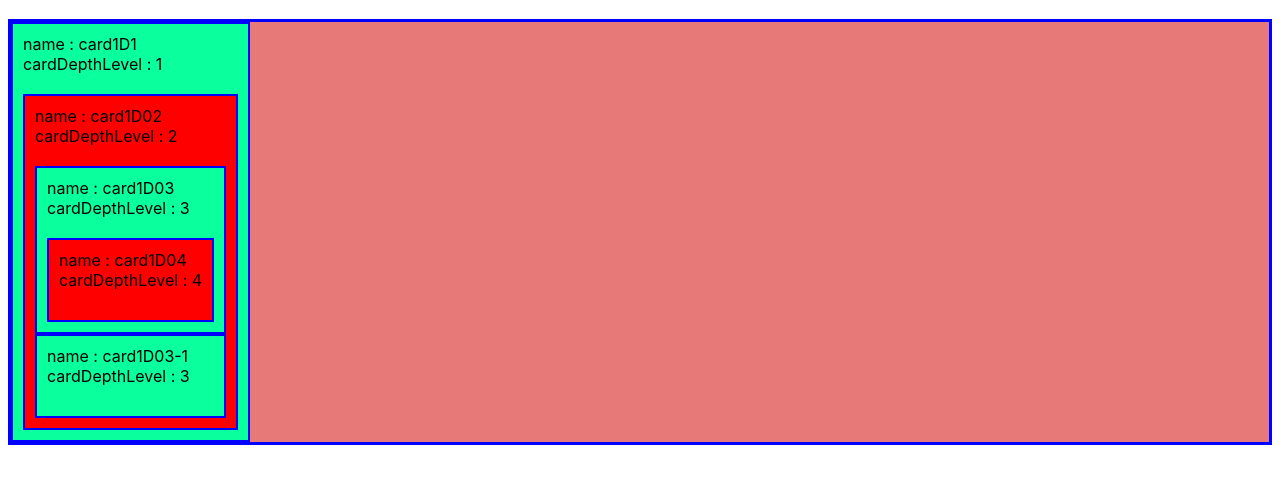
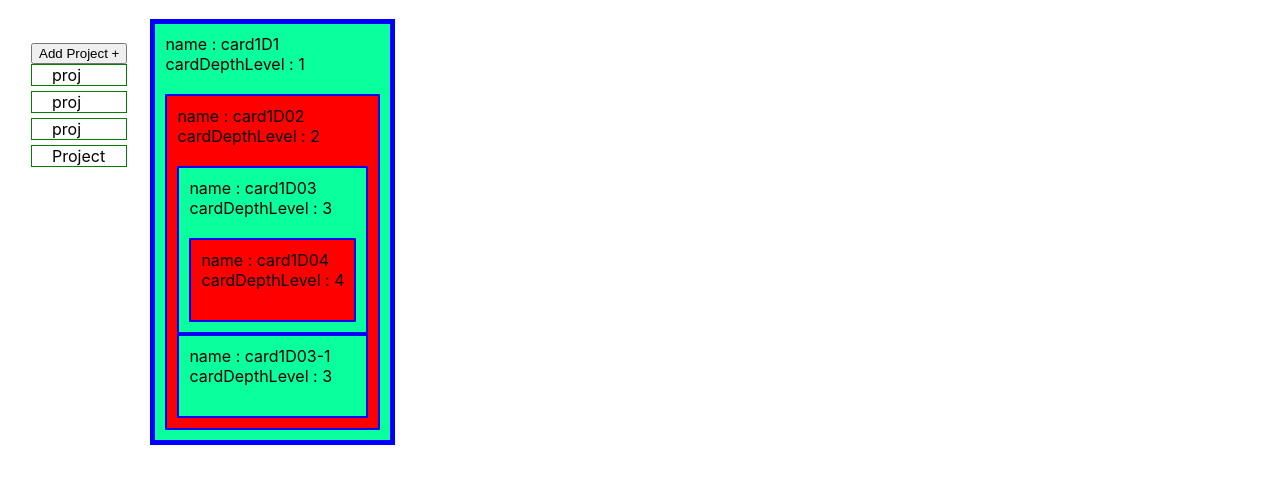
Before and after one commit to thereisnodeveloper/todolist, a website built with webpack: page src/index.html in a window 1280 px wide. Shown: the part 63-546 px from the top of the page. Built offline with nearby package versions, Linux system fonts and the light colour scheme.

Commit message:
wip: project manager)

```diff
--- a/src/displayManager.js
+++ b/src/displayManager.js
@@ -2,8 +2,8 @@ export default {addToDisplay, addClass}
 
 const docContent=document.querySelector(".doc-content")
 
-function addToDisplay(content, target=docContent){
-    const elem = document.createElement("div")
+function addToDisplay(content, target=docContent, elemType="div"){
+    const elem = document.createElement(elemType)
     elem.textContent = content
     target.appendChild(elem)
     return elem
@@ -14,12 +14,17 @@ function addClass(target, content){
     return target
 }
 
-// function addToTarget(content, target=docContent){
-//     const elem = document.createElement("div")
-//     elem.textContent = content
-//     target.appendChild(elem)
-//     return target
-// }
+function addEventListener(target, eventListener){
+
+}
+
+// event listeners
+
+
+// document.querySelector(selectors)
+
+
+
 
 function batchAdd(){ //keeps adding elements to a thing until there aren't more to add
     //define 1 batch
--- a/src/index.html
+++ b/src/index.html
@@ -7,7 +7,16 @@
 </head>
 <body>
     <h1>To-do List</h1>
-    <div class="doc-content">
+    <div class="content-wrapper">
+        <nav>
+            <button class="add-project">Add Project +</button>
+            <li>proj</li>
+            <li>proj</li>
+            <li>proj</li>
+        </nav>
+        <div class="doc-content">
+        </div>
     </div>
+
 </body>
 </html>
--- a/src/index.js
+++ b/src/index.js
@@ -16,6 +16,8 @@ class ToDoObj{
     }
 }
 
+
+
 class ToDoProject extends ToDoObj{
     static{
         this.numOfProjects = 0 //this here refers to the class, not instance
@@ -29,6 +31,8 @@ class ToDoProject extends ToDoObj{
 }
 
 const proj1 = new ToDoProject('test')
+console.log(proj1);
+
 
 class ToDoCard extends ToDoProject{
     constructor(name){
@@ -74,14 +78,33 @@ class ToDoCard extends ToDoProject{
 }
 
 
+class ProjectManager{
+
+static createProject(name = "Project"){
+display.addToDisplay(name, document.querySelector("nav"),"li")
+new ToDoProject(name)
+
+}
+
+switchCurrentProject(){
+    //if click on proj, switch to it
+    //if create new proj, switch to it
+}
+
+}
+
+ProjectManager.createProject()
+
+
+
+
+
+
 class DisplayPrinter{ //prints configured properties of an object
     static{ //configure printing options
         this.printAll = true
     }
 
-    // static addElemRef(obj){
-    //     obj.elemRef =
-    // }
 
     static printObjContents(obj){
         const toPrint = [
@@ -92,8 +115,6 @@ class DisplayPrinter{ //prints configured properties of an object
             obj.isItComplete,
             obj.checkList,
             obj.cardDepthLevel,
-            // obj.subItemArray,
-            // obj.parent,
         ]
         //TODO: consider printing everything without exceptions
 
@@ -141,7 +162,6 @@ class DisplayPrinter{ //prints configured properties of an object
 
                 parentElem.appendChild(objElem)
                 this.printSubItemRecurse(item) //recursion here
-
         })
 
         function addDepthSeparator(depth,target){
@@ -181,9 +201,6 @@ const card1D04S00 = card1D03S00.makeSubCard("card1D04")
 
 DisplayPrinter.printSubItemRecurse(card1)
 
-
-// console.log('card1.subItemArray:', card1.subItemArray)
-
 //Mixin for shared functionality between projects and to-do items
 // Object.assign(ToDoItem, Project)
 //Common methods
--- a/src/style.css
+++ b/src/style.css
@@ -1,5 +1,23 @@
 :root{   font-family:-apple-system, BlinkMacSystemFont, avenir next, avenir, segoe ui, helvetica neue, helvetica, Cantarell, Ubuntu, roboto, noto, arial, sans-serif; }
 
+.content-wrapper{
+    display: flex;
+}
+
+li{
+    list-style: none;
+}
+nav{
+    padding: 20px;
+    border:white 3px solid;
+
+}
+nav li{
+    border: green 1px solid;
+    padding: 5px;
+    padding: 0 20px 0 20px;
+    margin-bottom: 5px;
+}
 
 .doc-content{
     border: 3px blue solid;
```
